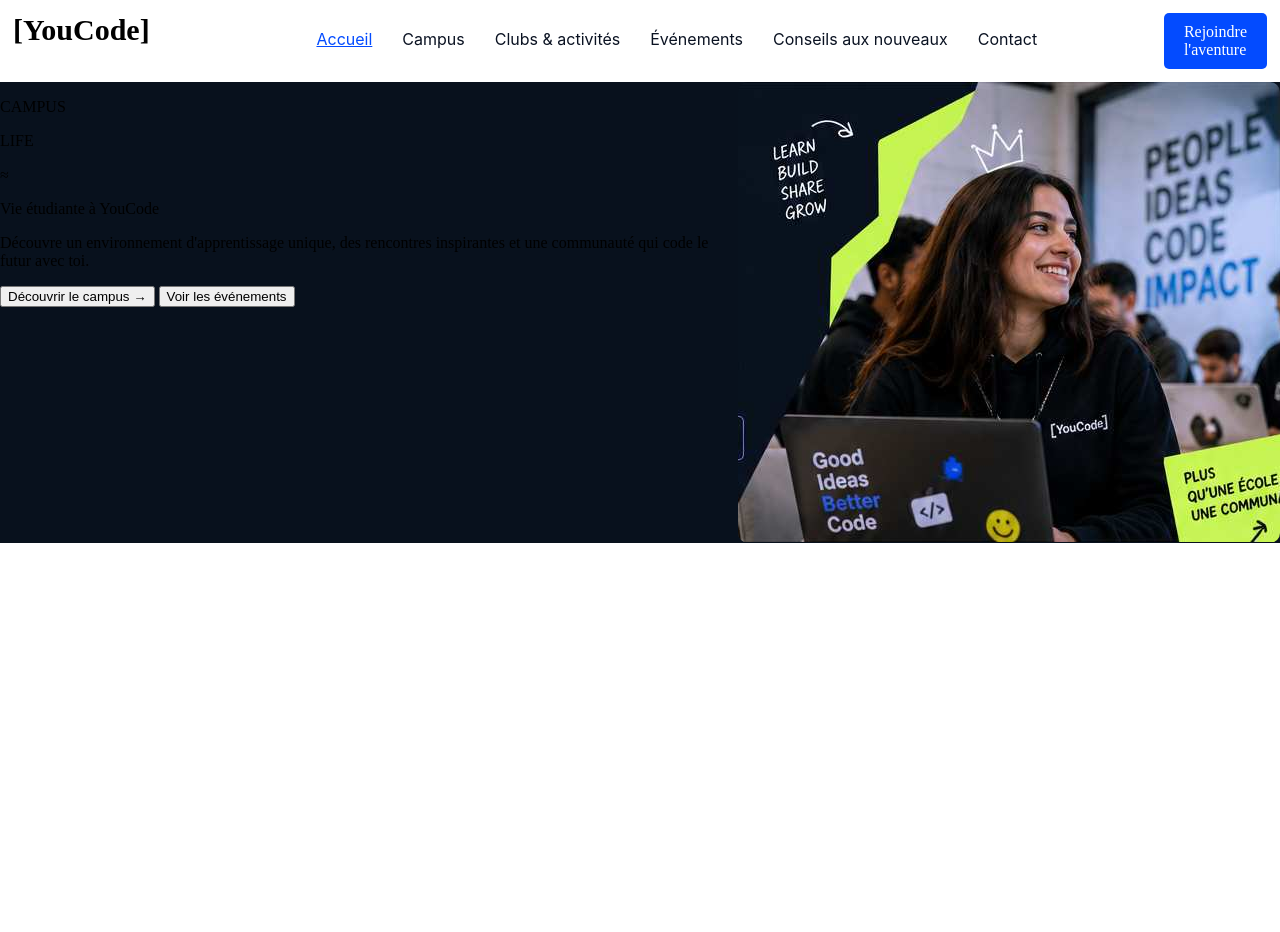
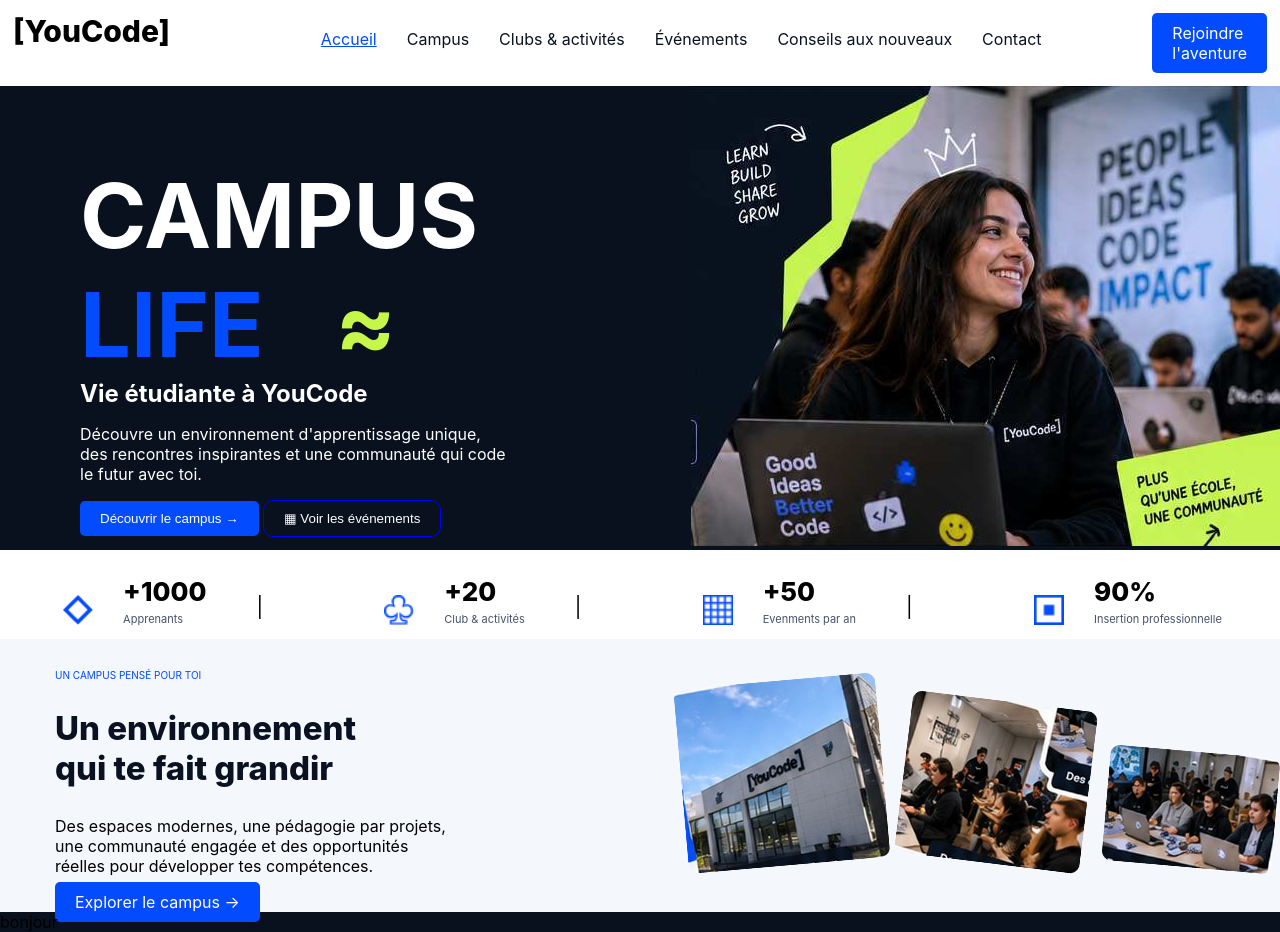
Before and after one commit to Faissal-Achnit/Compus-Life, a plain HTML site: page index.html in a window 1280 px wide. Before the commit the page ends 800 px from the top, so only its background shows below. Drawn offline with Linux system fonts and the light colour scheme.

Commit message:
add statique and presentation-compus

```diff
--- a/assets/css/main.css
+++ b/assets/css/main.css
@@ -2,6 +2,7 @@
 body{
 
   margin: 0px;
+ font-family: "Inter", sans-serif;
 }
 
 .nav-links {
@@ -47,12 +48,18 @@
 }
 .btn .link{
   border-radius: 5px;
-  cursor: pointer;
   color: white;
   border: none;
   background-color: #034BFF;
   padding: 10px 20px;
 }
+ button {
+   border-radius: 5px;
+  color: white;
+  border: none;
+  background-color: #034BFF;
+  padding: 10px 20px;
+ }
 
 
 .ctn{
@@ -102,12 +109,9 @@
 .contanire  .nav-links{
     gap: 30px;
 }
-.logo {
-   font-weight: 800;
-   font-size: 20px;
-   color: black;
 
-}
+
+
 #active {
     color: #034BFF;
     text-decoration: underline #034BFF;
@@ -121,21 +125,130 @@
 }
 
 
-.ctn{
+.hero-section{
 
   background-color: #08111D;
   display: flex;
   justify-content: space-between;
+  gap: 0px;
 
+}
+
+.sec1 {
+color: white;
+margin-left: 80px;
+gap: 0px;
+
+}
+.sec1 h1{
+  font-size: 90px;
+  margin-bottom: 0px;
+  margin-left: 0px;
+  margin-right: 0px;
+
+}
+
+.sec1 h1 span{
+  color: #034BFF;
+  margin-top: 0px;
+  font-weight: bold;
+
+}
+.sec1 h1 span span{
+  color :#c7f64a;
+  margin-top: 0px;
+  padding-left: 50px;
 
 
 }
 
-.photo{
-   width: 589px;
-  height: 461px;
+.sec1 h2{
+   margin-top: 0px;
+   margin-bottom: 0px;
+
+}
+.statistique{
+  display: flex;
+  justify-content: space-around;
+ margin-top: 25px;
+
+}
+#btn-active{
   border-radius: 10px;
-  overflow: hidden;
+  color: white;
+  border: 1px solid blue;
+  background-color: #08111D;
+  padding: 10px 20px;
+}
+.st{
+  display: flex;
+
+}
+.tag{
+  margin-left: 30px;
+  margin-top: 0px;
+  margin-bottom: 0px;
+  gap: 0px;
+}
+.itm{
+  margin-top: 20px;
+  margin-left: 5px;
+}
+ .par{
+  margin-left: 50px;
+  font-size: 20px;
+ }
+ .item1{
+  font-weight: 800;
+  font-style: normal;
+  font-size: 26px;
+  margin-top: 1px;
+  margin-bottom: 5px;
+ }
+ .item2{
+  gap: 0px;
+  margin-top: 0px;
+  color: #47526A;
+  font-family: 'Inter', sans-serif;
+  font-weight: 400;
+  font-style: normal;
+  font-size: 11px;;
+ }
+ .presentation-campus{
+  background-color: #F4F7FC;
+  display: flex;
+  justify-content: space-between;
+   align-items: center;
+ }
+.section1{
+  padding-top: 20px;
+  margin-left: 55px;
+}
+.p1{
+  font-weight: 400;
+  font-style: normal;
+  font-size: 10px;
+  color: #034BFF;
+  margin-bottom: 0px;
+
+}
+.h2{
+  color:  #0A1222;
+  font-weight: 800;
+  font-size: 33px;
 
 
 }
+.section1 .btn{
+   border-radius: 5px;
+  color: white;
+  border: none;
+  background-color: #034BFF;
+  padding: 10px 20px;
+  text-decoration: none;
+}
+.parcours{
+  background-color:  #08111D;
+
+
+}
--- a/index.html
+++ b/index.html
@@ -1,12 +1,15 @@
 <!doctype html>
 <html lang="en">
+
 <head>
   <meta charset="UTF-8" />
   <meta name="viewport" content="width=device-width, initial-scale=1.0" />
   <title>Accueil web</title>
   <link rel="stylesheet" href="assets/css/main.css" />
 </head>
+
 <body>
+  <header>
     <nav class="navigation">
       <div class="contanire">
         <div class="logo">[YouCode]</div>
@@ -28,23 +31,81 @@
         </div>
       </div>
     </nav>
-
-    <section>
-        <div class="ctn">
+  </header>
+<main>
+  <section class="hero-section">
     <div class="sec1">
-         <p>CAMPUS</p>
-         <p>LIFE</p>
-         <p>≈</p>
-         <p>Vie étudiante à YouCode</p>
-         <p>Découvre un environnement d'apprentissage unique, des rencontres inspirantes et une communauté qui code le futur avec toi.</p>
-         <button>Découvrir le campus →</button>
-         <button>Voir les événements</button>
+      <h1>
+        CAMPUS
+        <br><span>
+          LIFE
+          <span> ≈ </span></span></h1>
+      <h2>Vie étudiante à YouCode</h2>
+      <p>Découvre un environnement d'apprentissage unique,
+        <br> des rencontres inspirantes et une communauté qui code <br> le futur avec toi.
+      </p>
+      <button class="btn">Découvrir le campus →</button>
+      <button id="btn-active">▦ Voir les événements </button>
     </div>
     <div class="photo">
-           <img src="assets/photo.jpg" alt="this my photo de youcode" title="this YouCode" loading="lazy">
+      <img src="images/photo.jpg" alt="this my photo de youcode" title="this YouCode" loading="lazy">
     </div>
+  </section>
+  <section class="statistique">
+    <div class="st">
+      <img class="itm" src="/assets/icone/◇.png" alt="logo" width="30px" height="30px">
+      <div class="tag">
+        <p class="item1">+1000</p>
+        <p class="item2">Apprenants</p>
+      </div>
+      <p class="par">|</p>
+    </div>
+    <div class="st">
+      <img class="itm" src="/assets/icone/♧.png" alt="logo" width="30px" height="30px">
+       <div class="tag">
+        <p class="item1">+20</p>
+        <p class="item2">Club & activités</p>
+      </div>
+      <p class="par">|</p>
+    </div>
+    <div  class="st">
+      <img class="itm" src="/assets/icone/▦.png" alt="logo" width="30px" height="30px">
+       <div class="tag">
+        <p class="item1">+50</p>
+        <p class="item2">Evenments par an</p>
+      </div>
+      <p class="par">|</p>
+    </div>
+    <div class="st">
+      <img class="itm" src="/assets/icone/▣.png" alt="logo" width="30px" height="30px">
+       <div class="tag">
+        <p class="item1">90%</p>
+        <p class="item2">Insertion professionnelle</p>
+      </div>
+    </div>
+  </section>
+  <section class="presentation-campus">
+    <div class="section1">
+      <p class="p1">UN CAMPUS PENSÉ POUR TOI</p>
+      <h2 class="h2">Un environnement <br> qui te fait grandir</h2>
+       <p>Des espaces modernes, une pédagogie par projets, <br>
+          une communauté engagée et des opportunités <br>
+          réelles pour développer tes compétences.</p>
+      <a class="btn" href="#">Explorer le campus →</a>
+
+    </div>
+
+    <div class="images">
+       <img src="images/Photo · Campus.png" alt="the imge for campus">
+       <img src="images/Photo · Projets.png" alt="the image for the preject">
+      <img src="images/Photo · Communauté.png" alt="the images for communauté">
     </div>
 
   </section>
+
+  <section class="parcours">
+    bonjour
+  </section>
+</main>
 </body>
 </html>
```
Also changed, not shown: assets/icone/▣.png (added), assets/icone/▦.png (added), assets/icone/◇.png (added), assets/icone/♧.png (added), images/Photo · Campus.png (added), images/Photo · Communauté.png (added), images/Photo · Projets.png (added), images/photo.jpg (renamed from assets/photo.jpg). Lines whose indentation alone changed are shown as unchanged.
